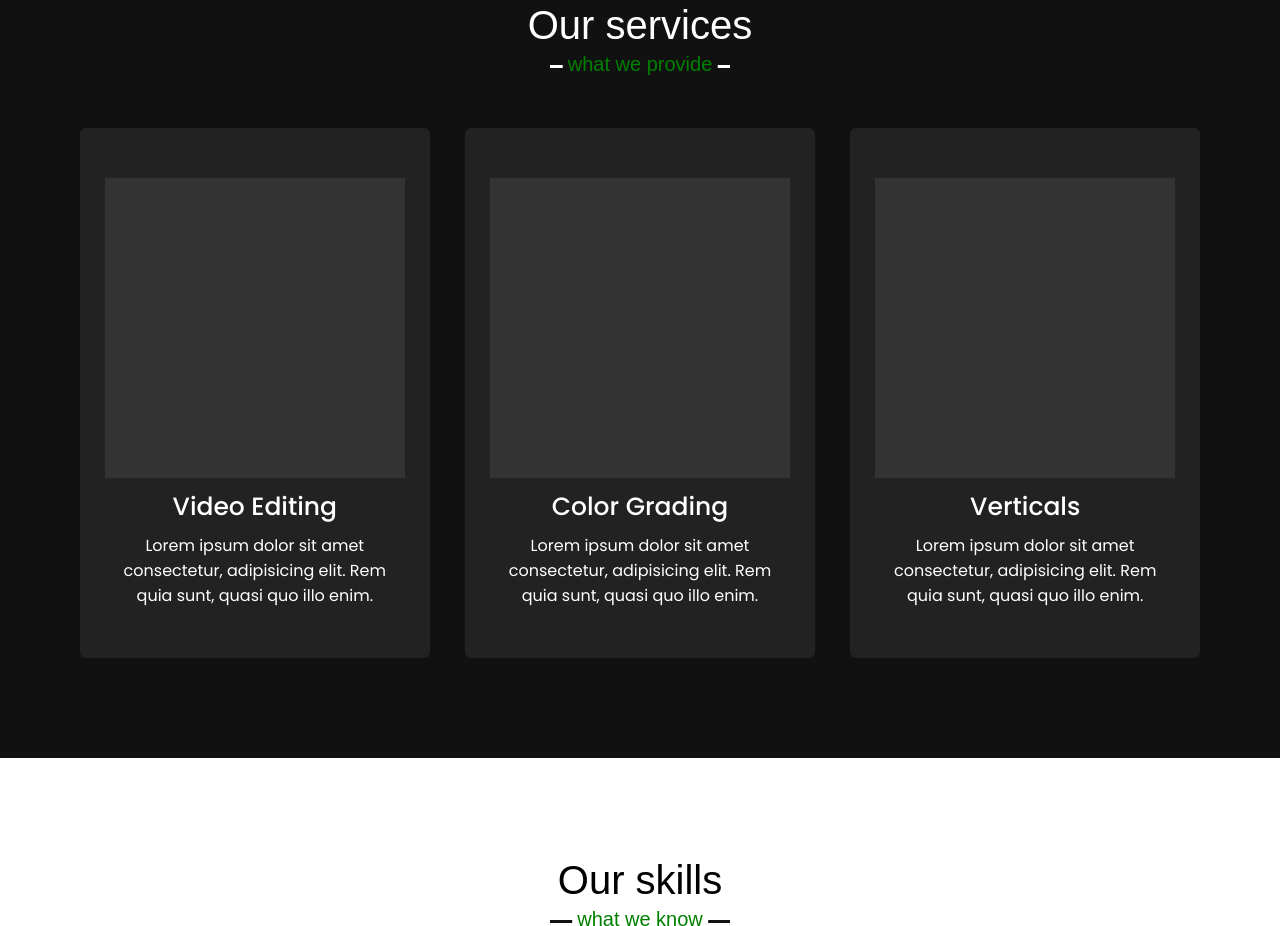
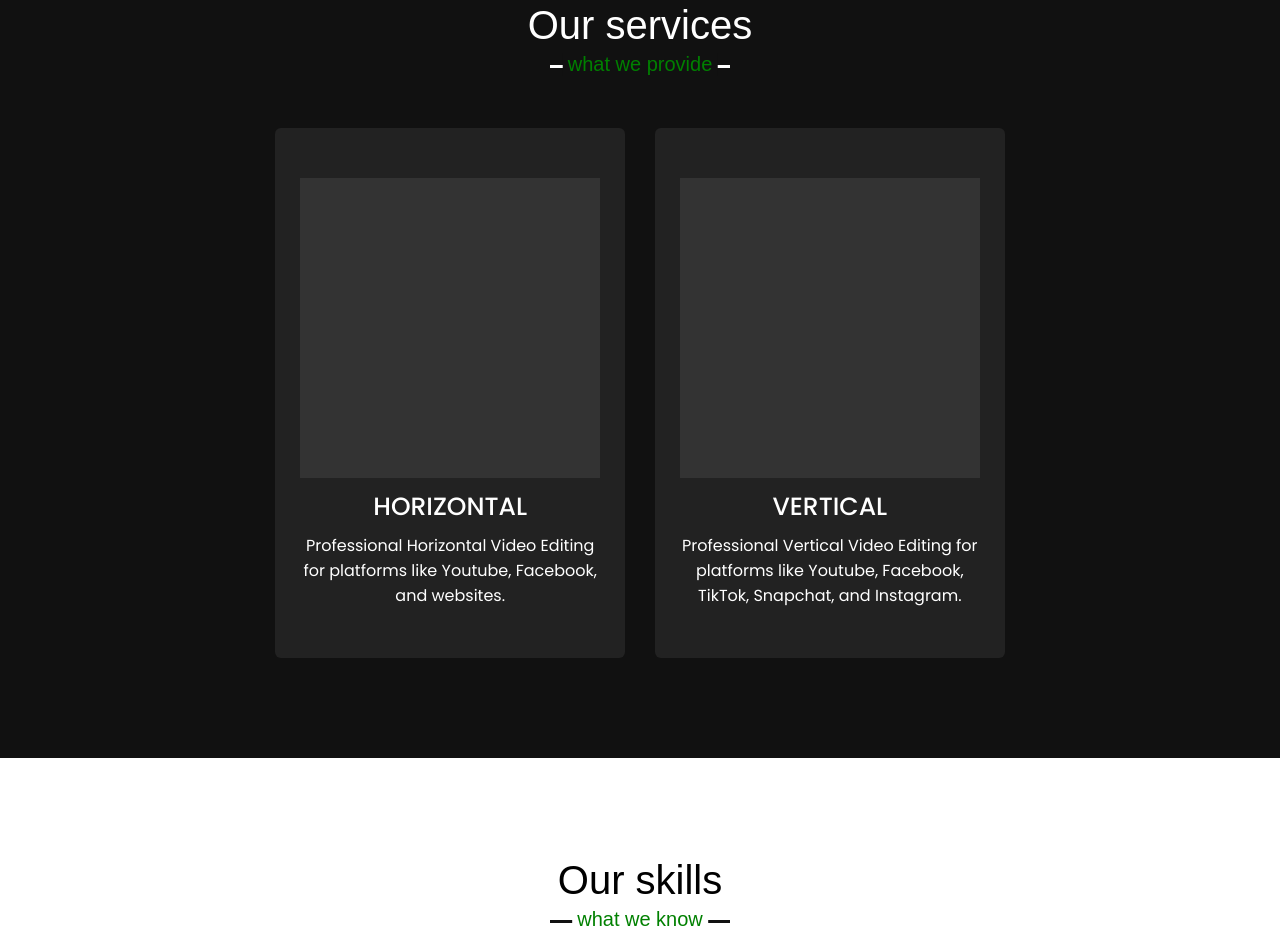
Before and after one commit to gambhirsharma/TC, a plain HTML site: page index.html in a window 1280 px wide. Shown: the part 1420-2346 px from the top of the page. Drawn offline with nearby package versions, Linux system fonts and the light colour scheme; a web font is replaced by a local one.

Commit message:
add text: Services part

```diff
--- a/index.html
+++ b/index.html
@@ -79,26 +79,26 @@
                     <div class="box">
                       <div class="card-img"></div>
                         <!-- <i class="fas fa-paint-brush"></i> -->
-                        <div class="text">Video Editing</div>
-                        <p>Lorem ipsum dolor sit amet consectetur, adipisicing elit. Rem quia sunt, quasi quo illo enim.</p>
+                        <div class="text">HORIZONTAL</div>
+                        <p>Professional Horizontal Video Editing for platforms like Youtube, Facebook, and websites.</p>
                     </div>
                 </div>
 <!-- second card -->
-                <div class="card">
+                <!-- <div class="card">
                     <div class="box">
                       <div class="card-img"></div>
-                        <!-- <i class="fas fa-chart-line"></i> -->
+
                         <div class="text">Color Grading</div>
                         <p>Lorem ipsum dolor sit amet consectetur, adipisicing elit. Rem quia sunt, quasi quo illo enim.</p>
                     </div>
-                </div>
+                </div> -->
                 <!-- third card -->
                 <div class="card">
                     <div class="box">
                         <!-- <i class="fas fa-code"></i> -->
                         <div class="card-img"></div>
-                        <div class="text">Verticals</div>
-                        <p>Lorem ipsum dolor sit amet consectetur, adipisicing elit. Rem quia sunt, quasi quo illo enim.</p>
+                        <div class="text">VERTICAL</div>
+                        <p>Professional Vertical Video Editing for platforms like Youtube, Facebook, TikTok, Snapchat, and Instagram.</p>
                     </div>
                 </div>
                </div>
--- a/style.css
+++ b/style.css
@@ -322,6 +322,10 @@ section .title::after {
 .price .title::after {
   background: var(--blk-bg);
   content: "what we provide";
+}
+.services .serv-content{
+  justify-content: center;
+  gap: 30px;
 }
 .services .serv-content .card {
   width: calc(33% - 20px);
```
